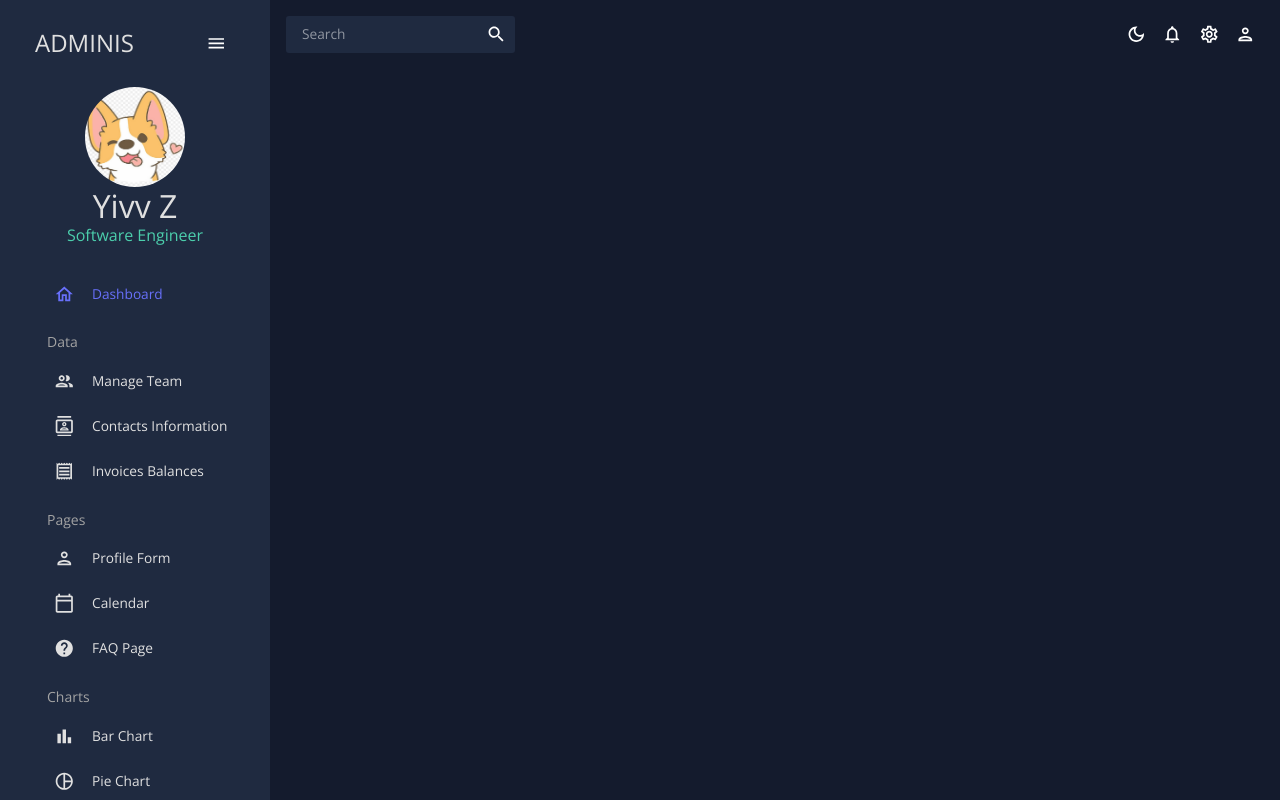
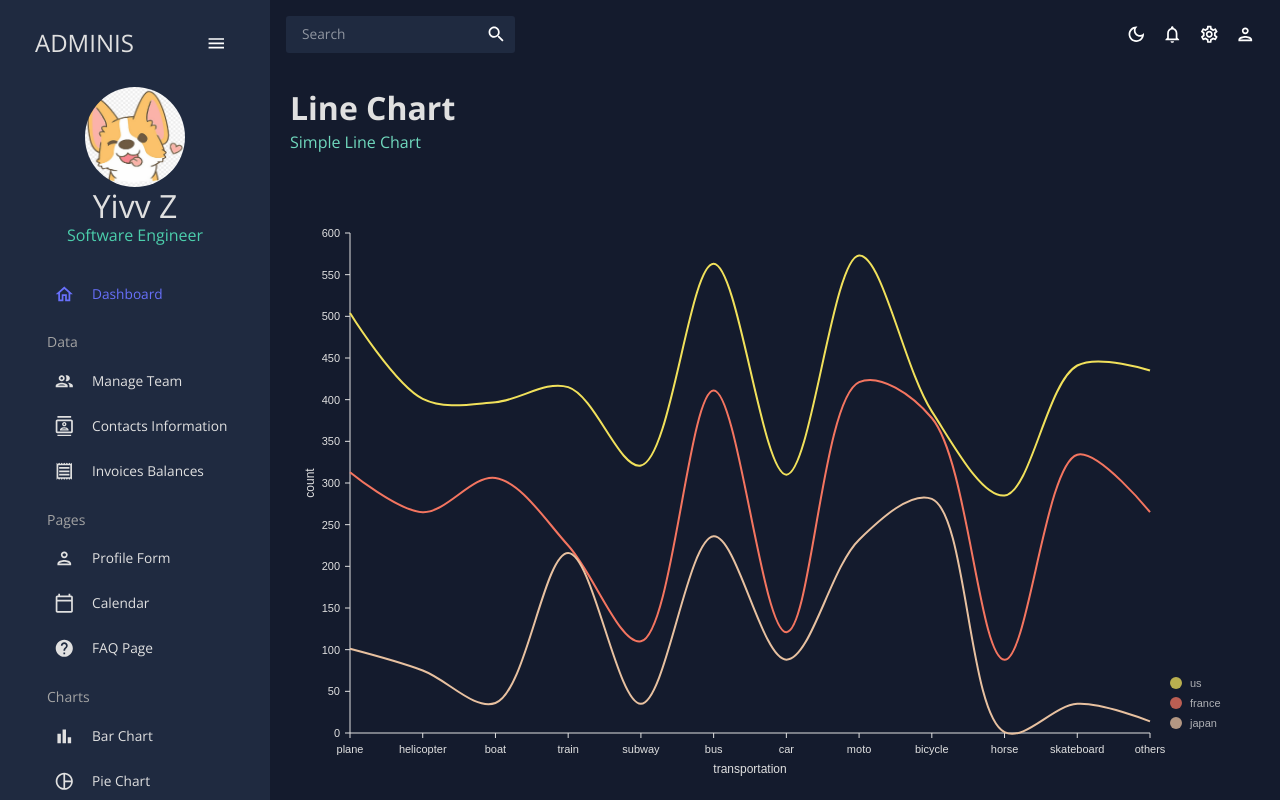
Before and after one commit to yivvm/Project-Dashboard, a React (Create React App) app: page /line in a window 1280 px wide. Built offline with nearby package versions, Linux system fonts and the light colour scheme.

Commit message:
update LineChart component and Line  page

```diff
--- a/src/App.js
+++ b/src/App.js
@@ -12,7 +12,7 @@
 import FAQ from "./scenes/faq";
 import Bar from "./scenes/bar";
 import Pie from "./scenes/pie";
-// import Line from "./scenes/line";
+import Line from "./scenes/line";
 // import Geography from "./scenes/geography";
 
 function App() {
@@ -36,7 +36,7 @@
               <Route path="/faq" element={<FAQ />} />
               <Route path="/bar" element={<Bar />} />
               <Route path="/pie" element={<Pie />} />
-              {/* <Route path="/line" element={<Line />} /> */}
+              <Route path="/line" element={<Line />} />
               {/* <Route path="/geography" element={<Geography />} /> */}
             </Routes>
           </main>
--- /dev/null
+++ b/src/components/LineChart.jsx
@@ -0,0 +1,119 @@
+import { useTheme } from "@mui/material"
+import { ResponsiveLine } from '@nivo/line'
+import { tokens } from "../theme"
+import { mockLineData as data } from "../data/mockData"
+
+export default function LineChart({ isDashboard =false }) {
+    const theme = useTheme()
+    const colors = tokens(theme.palette.mode)
+
+  return (
+    <ResponsiveLine
+        data={data}
+        theme={{
+            axis: {
+                domain: {
+                    line: {
+                        stroke: colors.grey[100]
+                    }
+                },
+                legend: {
+                    text: {
+                        fill: colors.grey[100]
+                    }
+                },
+                ticks: {
+                    line: {
+                        stroke: colors.grey[100],
+                        strokeWidth: 1
+                    },
+                    text: {
+                        fill: colors.grey[100]
+                    }
+                }
+            },
+            legends: {
+                text: {
+                    fill: colors.grey[100]
+                },
+            },
+            tooltip: {
+                container: {
+                    color: colors.primary[500]
+                }
+            }
+        }}
+        colors={isDashboard ? { datum: "color" } : { scheme: "nivo" }}
+        margin={{ top: 50, right: 110, bottom: 50, left: 60 }}
+        xScale={{ type: 'point' }}
+        yScale={{
+            type: 'linear',
+            min: 'auto',
+            max: 'auto',
+            stacked: true,
+            reverse: false
+        }}
+        yFormat=" >-.2f"
+        curve="catmullRom"
+        axisTop={null}
+        axisRight={null}
+        axisBottom={{
+            orient: "bottom",
+            tickSize: 5,
+            tickPadding: 5,
+            tickRotation: 0,
+            legend: isDashboard ? undefined : 'transportation',
+            legendOffset: 36,
+            legendPosition: 'middle',
+            truncateTickAt: 0
+        }}
+        axisLeft={{
+            orient: 'left',
+            tickValue: 5,
+            tickSize: 5,
+            tickPadding: 5,
+            tickRotation: 0,
+            legend: isDashboard ? undefined : 'count',
+            legendOffset: -40,
+            legendPosition: 'middle',
+            truncateTickAt: 0
+        }}
+        enableGridX={false}
+        enableGridY={false}
+        pointSize={10}
+        pointColor={{ theme: 'background' }}
+        pointBorderWidth={2}
+        pointBorderColor={{ from: 'serieColor' }}
+        pointLabel="data.yFormatted"
+        pointLabelYOffset={-12}
+        enableTouchCrosshair={true}
+        useMesh={true}
+        legends={[
+            {
+                anchor: 'bottom-right',
+                direction: 'column',
+                justify: false,
+                translateX: 100,
+                translateY: 0,
+                itemsSpacing: 0,
+                itemDirection: 'left-to-right',
+                itemWidth: 80,
+                itemHeight: 20,
+                itemOpacity: 0.75,
+                symbolSize: 12,
+                symbolShape: 'circle',
+                symbolBorderColor: 'rgba(0, 0, 0, .5)',
+                effects: [
+                    {
+                        on: 'hover',
+                        style: {
+                            itemBackground: 'rgba(0, 0, 0, .03)',
+                            itemOpacity: 1
+                        }
+                    }
+                ]
+            }
+        ]}
+    />
+  )
+}
--- /dev/null
+++ b/src/scenes/line/index.jsx
@@ -0,0 +1,14 @@
+import { Box } from '@mui/material'
+import Header from '../../components/Header'
+import LineChart from '../../components/LineChart'
+
+export default function Line() {
+  return (
+    <Box m='20px'>
+        <Header title='Line Chart' subtitle='Simple Line Chart' />
+        <Box height='75vh'>
+            <LineChart />
+        </Box>
+    </Box>
+  )
+}
```
